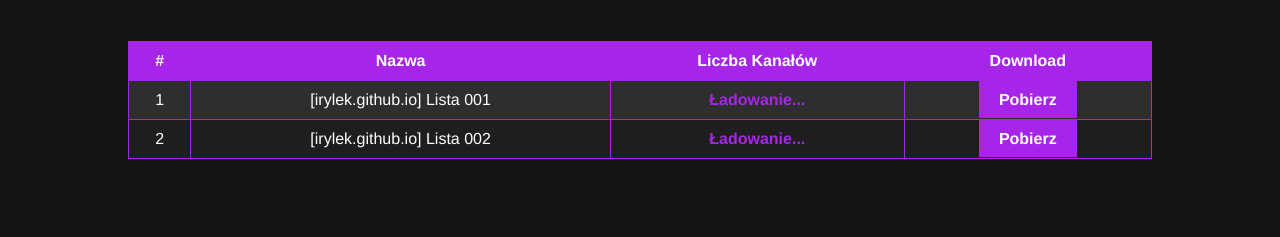
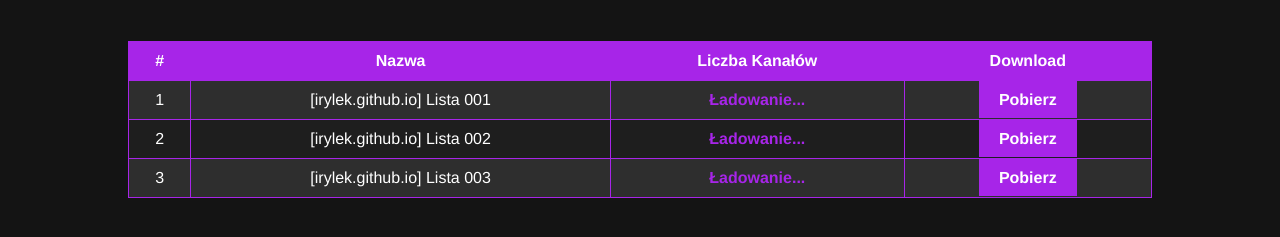
Before and after one commit to Irylek/m3u, a plain HTML site: page index.html in a window 1280 px wide. Shown: the part 59-296 px from the top of the page. Drawn offline with Linux system fonts and the light colour scheme.

Commit message:
Update index.html

```diff
--- a/index.html
+++ b/index.html
@@ -111,13 +111,19 @@
                 <td>1</td>
                 <td>[irylek.github.io] Lista 001</td>
                 <td class="channel-count" id="count1">Ładowanie...</td>
-                <td><a href="[irylek.github.io] Lista 001.m3u" download="[irylek.github.io] Lista 001.m3u" class="button">Pobierz</a></td>
+                <td><a href="https://irylek.github.io/m3u/[irylek.github.io] Lista 001.m3u" download="https://irylek.github.io/m3u/[irylek.github.io] Lista 001.m3u" class="button">Pobierz</a></td>
             </tr>
             <tr>
                 <td>2</td>
                 <td>[irylek.github.io] Lista 002</td>
                 <td class="channel-count" id="count2">Ładowanie...</td>
-                <td><a href="[irylek.github.io] Lista 002.m3u" download="[irylek.github.io] Lista 002.m3u" class="button">Pobierz</a></td>
+                <td><a href="https://irylek.github.io/m3u/[irylek.github.io] Lista 002.m3u" download="https://irylek.github.io/m3u/[irylek.github.io] Lista 002.m3u" class="button">Pobierz</a></td>
+            </tr>
+            <tr>
+                <td>3</td>
+                <td>[irylek.github.io] Lista 003</td>
+                <td class="channel-count" id="count3">Ładowanie...</td>
+                <td><a href="https://irylek.github.io/m3u/[irylek.github.io] Lista 003.m3u" download="https://irylek.github.io/m3u/[irylek.github.io] Lista 003.m3u" class="button">Pobierz</a></td>
             </tr>
         </table>
     </div>
@@ -138,8 +144,9 @@
 
         async function updateChannelCountsAndStatus() {
             const urls = [
-                { id: 'count1', url: '[irylek.github.io] Lista 001.m3u' },
-                { id: 'count2', url: '[irylek.github.io] Lista 002.m3u' }
+                { id: 'count1', url: 'https://irylek.github.io/m3u/[irylek.github.io] Lista 001.m3u' },
+                { id: 'count2', url: 'https://irylek.github.io/m3u/[irylek.github.io] Lista 002.m3u' },
+                { id: 'count3', url: 'https://irylek.github.io/m3u/[irylek.github.io] Lista 003.m3u' }
             ];
 
             for (const { id, url, statusId } of urls) {
```
